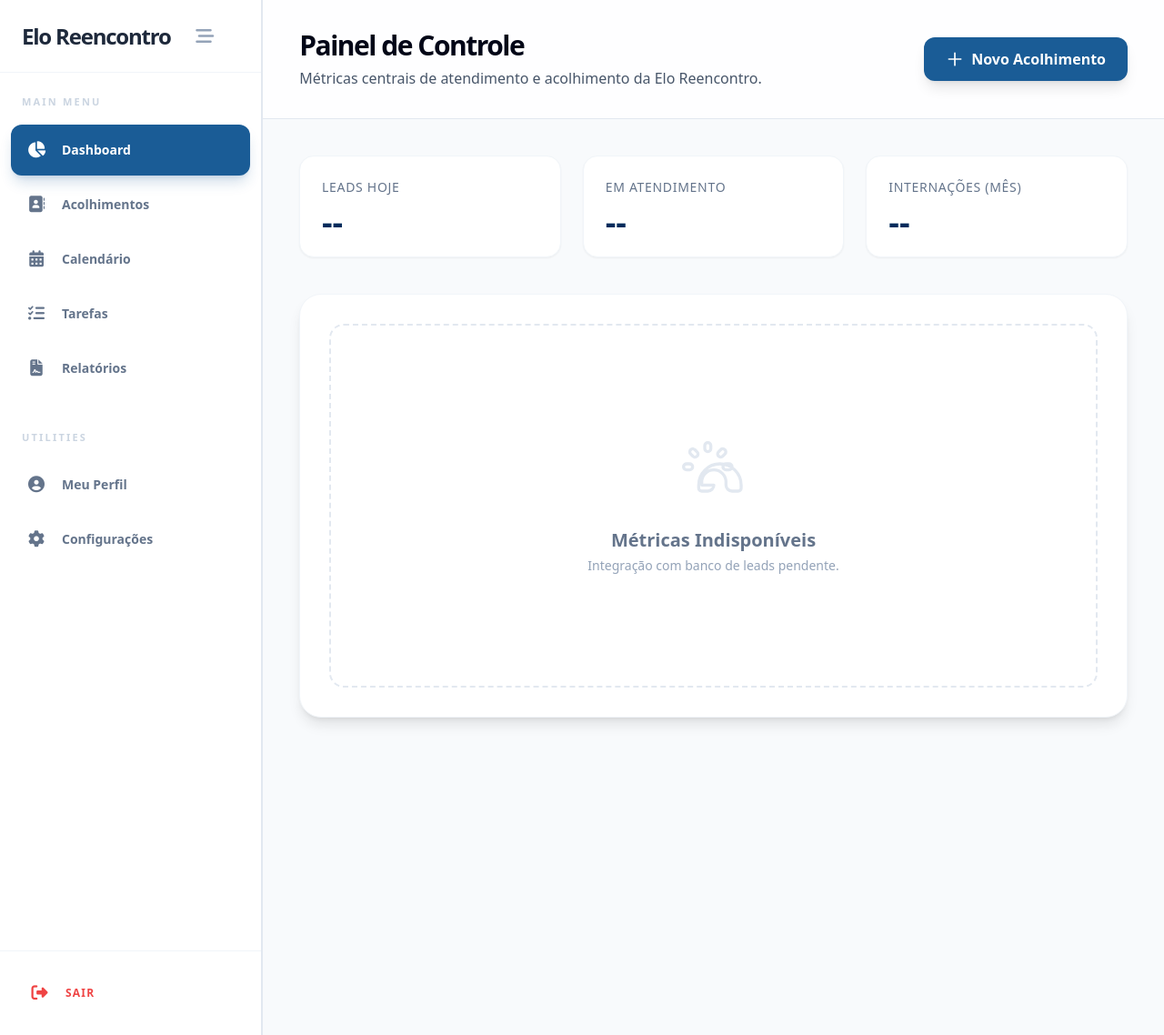
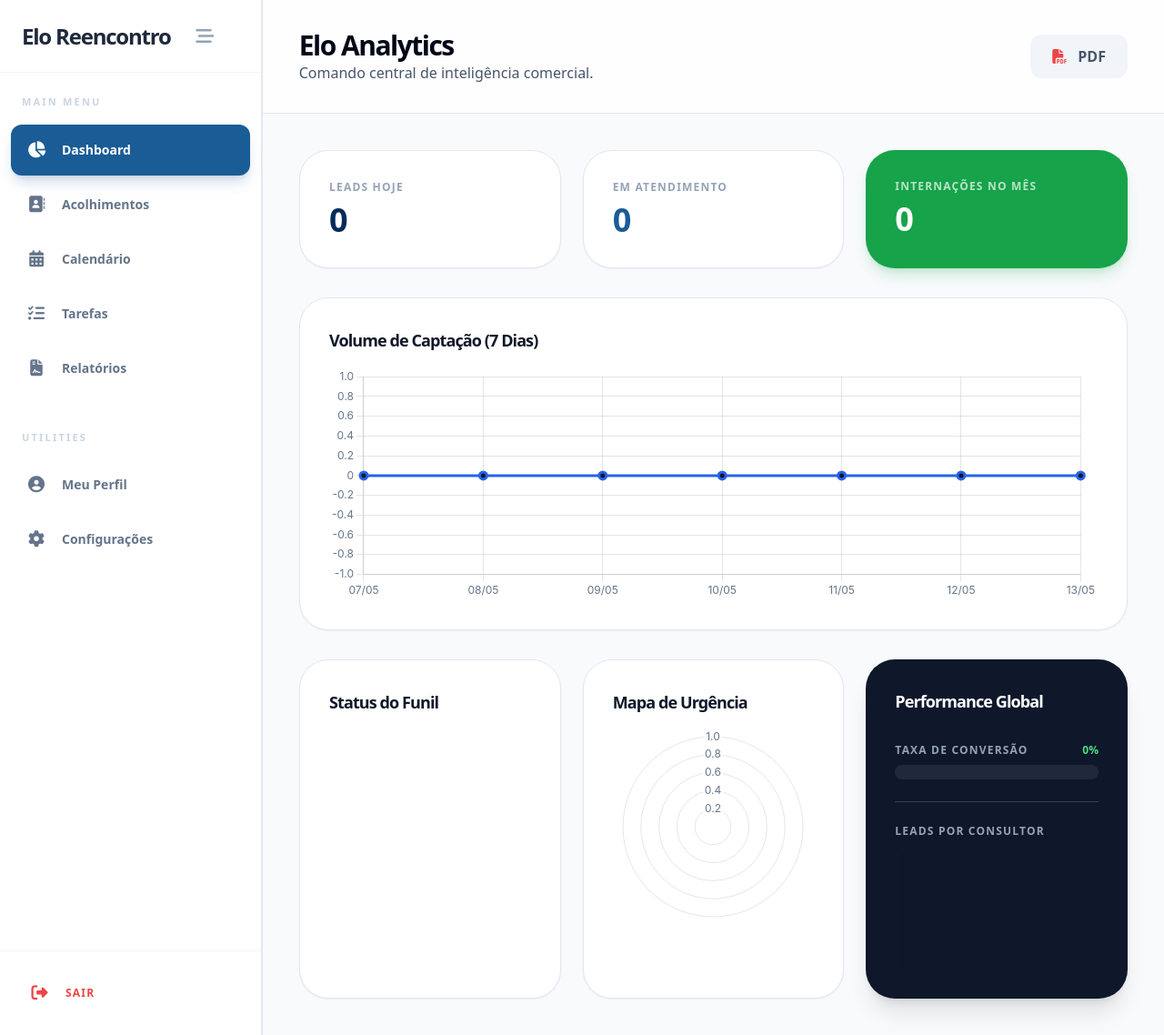
Before and after one commit to guibatist/elo-reencontro-crm, a Flask app: page /workbench/dashboard in a window 1280 px wide. Shown: the whole page at 91% size. Run offline with Flask 3, Linux system fonts and the light colour scheme; the visitor is signed in with stand-in values (Sample User, id 1); data that the repository does not hold is empty; a map, chart or similar area stays blank; some libraries are stand-ins or nearby versions.

Commit message:
feat: dashboard de B.I. completo com 5 métricas e exportação PDF

```diff
--- a/app.py
+++ b/app.py
@@ -4,9 +4,9 @@ from flask_sqlalchemy import SQLAlchemy
 from flask_login import LoginManager, UserMixin, login_user, login_required, logout_user, current_user
 from werkzeug.security import check_password_hash
 from dotenv import load_dotenv
-from datetime import datetime
+from datetime import date, datetime, timedelta
 import calendar
-from sqlalchemy import extract
+from sqlalchemy import extract, func
 import io
 import uuid
 import openpyxl
@@ -325,11 +325,65 @@ def login_crm():
 @app.route('/workbench/dashboard')
 @login_required
 def dashboard():
-    # Agora o Dashboard busca dados da nova tabela 'Acolhimento'
-    total_acolhimentos = Acolhimento.query.count()
-    novos = Acolhimento.query.filter_by(status='Novo').count()
+    hoje = date.today()
+    mes_atual = hoje.month
+    ano_atual = hoje.year
 
-    return render_template('crm/dashboard.html', total=total_acolhimentos, novos=novos)
+    # KPIs Básicos (Cartões do Topo)
+    leads_hoje = Acolhimento.query.filter(func.date(Acolhimento.data_inicio) == hoje).count()
+    em_atendimento = Acolhimento.query.filter(~Acolhimento.status.in_(['Internado (Ganho)', 'Perdido'])).count()
+    internacoes_mes = Acolhimento.query.filter(
+        Acolhimento.status == 'Internado (Ganho)',
+        func.extract('month', Acolhimento.data_inicio) == mes_atual,
+        func.extract('year', Acolhimento.data_inicio) == ano_atual
+    ).count()
+
+    # B.I. 1: Linha do Tempo (Últimos 7 dias)
+    datas_timeline = []
+    dados_timeline = []
+    for i in range(6, -1, -1):
+        d = hoje - timedelta(days=i)
+        datas_timeline.append(d.strftime('%d/%m'))
+        # Conta leads exatos daquele dia
+        count_dia = Acolhimento.query.filter(func.date(Acolhimento.data_inicio) == d).count()
+        dados_timeline.append(count_dia)
+
+    # B.I. 2: Funil de Status
+    status_counts = db.session.query(Acolhimento.status, func.count(Acolhimento.id)).group_by(Acolhimento.status).all()
+    labels_funil = [str(s[0]) if s[0] else "Sem Status" for s in status_counts]
+    dados_funil = [int(s[1]) for s in status_counts]
+
+    # B.I. 3: Mapa de Urgência
+    urgencia_counts = db.session.query(Acolhimento.urgencia, func.count(Acolhimento.id)).group_by(Acolhimento.urgencia).all()
+    labels_urgencia = [str(u[0]) if u[0] else "N/A" for u in urgencia_counts]
+    dados_urgencia = [int(u[1]) for u in urgencia_counts]
+
+    # B.I. 4: Performance por Consultor
+    consultores_raw = db.session.query(Acolhimento.usuario_id, func.count(Acolhimento.id)).group_by(Acolhimento.usuario_id).all()
+    labels_consultor = []
+    dados_consultor = []
+    for uid, count in consultores_raw:
+        if uid:
+            user = db.session.get(Usuario, uid)
+            labels_consultor.append(user.nome.split()[0] if user else "Sistema")
+        else:
+            labels_consultor.append("Site Público")
+        dados_consultor.append(int(count))
+
+    # B.I. 5: Taxa de Conversão Global
+    total_historico = Acolhimento.query.count()
+    total_ganhos = Acolhimento.query.filter_by(status='Internado (Ganho)').count()
+    taxa_conversao = int((total_ganhos / total_historico * 100)) if total_historico > 0 else 0
+
+    return render_template(
+        'crm/dashboard.html',
+        leads_hoje=leads_hoje, em_atendimento=em_atendimento, internacoes_mes=internacoes_mes,
+        datas_timeline=datas_timeline, dados_timeline=dados_timeline,
+        labels_funil=labels_funil, dados_funil=dados_funil,
+        labels_urgencia=labels_urgencia, dados_urgencia=dados_urgencia,
+        labels_consultor=labels_consultor, dados_consultor=dados_consultor,
+        taxa_conversao=taxa_conversao
+    )
 
 @app.route('/workbench/pacientes')
 @login_required
--- a/templates/crm/dashboard.html
+++ b/templates/crm/dashboard.html
@@ -1,45 +1,161 @@
 {% extends 'crm/base.html' %}
-
 {% block title %}Dashboard | Elo Workbench{% endblock %}
 
 {% block content %}
-<header class="bg-white/80 backdrop-blur-sm border-b border-slate-200 px-10 py-8 sticky top-0 z-10">
-    <div class="flex items-center justify-between gap-6">
+<script src="https://cdn.jsdelivr.net/npm/chart.js"></script>
+<script src="https://cdnjs.cloudflare.com/ajax/libs/html2pdf.js/0.10.1/html2pdf.bundle.min.js"></script>
+
+<div id="dashboard-content" class="bg-slate-50 min-h-screen">
+    <header class="bg-white/80 backdrop-blur-sm border-b border-slate-200 px-10 py-8 sticky top-0 z-10 flex items-center justify-between">
         <div>
-            <h1 class="text-3xl font-black text-slate-950 tracking-tighter">Painel de Controle</h1>
-            <p class="text-base text-slate-600 mt-1.5">Métricas centrais de atendimento e acolhimento da Elo Reencontro.</p>
+            <h1 class="text-3xl font-black text-slate-950 tracking-tighter">Elo Analytics</h1>
+            <p class="text-base text-slate-600">Comando central de inteligência comercial.</p>
         </div>
-
-        <button @click="openModal = true" class="bg-elo-blue text-white px-6 py-3 rounded-xl font-bold hover:bg-elo-navy transition flex items-center gap-2 shadow-lg">
-            <svg class="w-5 h-5" fill="none" stroke="currentColor" viewBox="0 0 24 24"><path stroke-linecap="round" stroke-linejoin="round" stroke-width="2" d="M12 4v16m8-8H4"></path></svg>
-            Novo Acolhimento
+        <div class="flex items-center gap-4 html2pdf__empty">
+            <button onclick="exportarPDF()" class="bg-slate-100 text-slate-600 px-6 py-3 rounded-xl font-bold hover:bg-slate-200 transition">
+                <i class="fa-solid fa-file-pdf text-red-500 mr-2"></i> PDF
             </button>
         </div>
     </header>
 
-<div class="p-10 space-y-10">
+    <div class="p-10 space-y-8">
 
         <div class="grid grid-cols-3 gap-6">
-        <div class="bg-white p-6 rounded-2xl shadow-sm border border-slate-100 h-28">
-            <p class="text-sm font-medium text-slate-500 uppercase tracking-wider">Leads Hoje</p>
-            <p class="text-4xl font-black text-elo-navy mt-2">--</p>
+            <div class="bg-white p-8 rounded-[2rem] shadow-sm border border-slate-200">
+                <p class="text-xs font-black text-slate-400 uppercase tracking-widest">Leads Hoje</p>
+                <p class="text-4xl font-black text-elo-navy mt-2">{{ leads_hoje }}</p>
             </div>
-        <div class="bg-white p-6 rounded-2xl shadow-sm border border-slate-100 h-28">
-            <p class="text-sm font-medium text-slate-500 uppercase tracking-wider">Em Atendimento</p>
-            <p class="text-4xl font-black text-elo-navy mt-2">--</p>
+            <div class="bg-white p-8 rounded-[2rem] shadow-sm border border-slate-200">
+                <p class="text-xs font-black text-slate-400 uppercase tracking-widest">Em Atendimento</p>
+                <p class="text-4xl font-black text-elo-blue mt-2">{{ em_atendimento }}</p>
             </div>
-        <div class="bg-white p-6 rounded-2xl shadow-sm border border-slate-100 h-28">
-            <p class="text-sm font-medium text-slate-500 uppercase tracking-wider">Internações (Mês)</p>
-            <p class="text-4xl font-black text-elo-navy mt-2">--</p>
+            <div class="bg-green-600 p-8 rounded-[2rem] shadow-lg shadow-green-600/20 text-white">
+                <p class="text-xs font-black text-white/70 uppercase tracking-widest">Internações no Mês</p>
+                <p class="text-4xl font-black mt-2">{{ internacoes_mes }}</p>
             </div>
         </div>
 
-    <div class="bg-white p-8 rounded-3xl shadow-lg border border-slate-100">
-        <div class="h-[400px] flex flex-col items-center justify-center text-slate-400 border-2 border-dashed border-slate-200 rounded-2xl">
-            <svg class="w-20 h-20 mb-5 text-slate-200" fill="none" stroke="currentColor" viewBox="0 0 24 24"><path stroke-linecap="round" stroke-linejoin="round" stroke-width="1" d="M11 3a1 1 0 10-2 0v1a1 1 0 102 0V3zM15.657 5.757a1 1 0 00-1.414-1.414l-.707.707a1 1 0 001.414 1.414l.707-.707zM18 10a1 1 0 01-1 1h-1a1 1 0 110-2h1a1 1 0 011 1zM5.05 6.464A1 1 0 106.464 5.05l-.707-.707a1 1 0 00-1.414 1.414l.707.707zM5 10a1 1 0 01-1 1H3a1 1 0 110-2h1a1 1 0 011 1zM8 16v-1a4 4 0 018 0v1a2 2 0 002 2h2a1 1 0 001-1v-1a7 7 0 00-14 0v1a1 1 0 001 1h2a2 2 0 002-2z"></path></svg>
-            <p class="text-xl font-bold text-slate-500">Métricas Indisponíveis</p>
-            <p class="text-sm mt-1">Integração com banco de leads pendente.</p>
+        <div class="bg-white p-8 rounded-[2rem] shadow-sm border border-slate-200">
+            <h2 class="text-lg font-black text-slate-900 tracking-tighter mb-4">Volume de Captação (7 Dias)</h2>
+            <div class="h-64 w-full">
+                <canvas id="graficoTimeline"></canvas>
+            </div>
+        </div>
+
+        <div class="grid grid-cols-3 gap-6">
+
+            <div class="bg-white p-8 rounded-[2rem] shadow-sm border border-slate-200">
+                <h2 class="text-lg font-black text-slate-900 tracking-tighter mb-4">Status do Funil</h2>
+                <div class="h-56 relative"><canvas id="graficoFunil"></canvas></div>
+            </div>
+
+            <div class="bg-white p-8 rounded-[2rem] shadow-sm border border-slate-200">
+                <h2 class="text-lg font-black text-slate-900 tracking-tighter mb-4">Mapa de Urgência</h2>
+                <div class="h-56 relative"><canvas id="graficoUrgencia"></canvas></div>
+            </div>
+
+            <div class="bg-slate-900 p-8 rounded-[2rem] shadow-xl text-white flex flex-col justify-between">
+                <div>
+                    <h2 class="text-lg font-black tracking-tighter">Performance Global</h2>
+
+                    <div class="mt-8">
+                        <div class="flex justify-between text-xs font-bold mb-2">
+                            <span class="text-slate-400 uppercase tracking-widest">Taxa de Conversão</span>
+                            <span class="text-green-400">{{ taxa_conversao }}%</span>
+                        </div>
+                        <div class="w-full bg-slate-800 rounded-full h-4">
+                            <div class="bg-green-400 h-4 rounded-full transition-all" style="width: {{ taxa_conversao }}%"></div>
                         </div>
                     </div>
                 </div>
+
+                <div class="mt-6 border-t border-slate-700 pt-6">
+                    <h2 class="text-xs font-black text-slate-400 uppercase tracking-widest mb-4">Leads por Consultor</h2>
+                    <div class="h-32 relative"><canvas id="graficoConsultor"></canvas></div>
+                </div>
+            </div>
+
+        </div>
+    </div>
+</div>
+
+<script>
+    // Configurações Globais do Chart.js para ficar com cara de B.I. Premium
+    Chart.defaults.font.family = "'Inter', sans-serif";
+    Chart.defaults.color = '#64748B'; // slate-500
+
+    // 1. Linha do Tempo
+    new Chart(document.getElementById('graficoTimeline').getContext('2d'), {
+        type: 'line',
+        data: {
+            labels: {{ datas_timeline | safe }},
+            datasets: [{
+                label: 'Novos Acolhimentos',
+                data: {{ dados_timeline | safe }},
+                borderColor: '#2563EB', // elo-blue
+                backgroundColor: 'rgba(37, 99, 235, 0.1)',
+                borderWidth: 3,
+                tension: 0.4, // Curva suave
+                fill: true,
+                pointBackgroundColor: '#0F172A',
+                pointRadius: 4
+            }]
+        },
+        options: { responsive: true, maintainAspectRatio: false, plugins: { legend: { display: false } } }
+    });
+
+    // 2. Gráfico de Funil
+    new Chart(document.getElementById('graficoFunil').getContext('2d'), {
+        type: 'doughnut',
+        data: {
+            labels: {{ labels_funil | safe }},
+            datasets: [{
+                data: {{ dados_funil | safe }},
+                backgroundColor: ['#0F172A', '#2563EB', '#3B82F6', '#10B981', '#EF4444'],
+                borderWidth: 0
+            }]
+        },
+        options: { responsive: true, maintainAspectRatio: false, cutout: '70%', plugins: { legend: { position: 'bottom' } } }
+    });
+
+    // 3. Gráfico Polar (Urgência)
+    new Chart(document.getElementById('graficoUrgencia').getContext('2d'), {
+        type: 'polarArea',
+        data: {
+            labels: {{ labels_urgencia | safe }},
+            datasets: [{
+                data: {{ dados_urgencia | safe }},
+                backgroundColor: ['rgba(239, 68, 68, 0.8)', 'rgba(245, 158, 11, 0.8)', 'rgba(59, 130, 246, 0.8)']
+            }]
+        },
+        options: { responsive: true, maintainAspectRatio: false, plugins: { legend: { position: 'bottom' } } }
+    });
+
+    // 4. Gráfico de Barras (Consultores)
+    new Chart(document.getElementById('graficoConsultor').getContext('2d'), {
+        type: 'bar',
+        data: {
+            labels: {{ labels_consultor | safe }},
+            datasets: [{
+                data: {{ dados_consultor | safe }},
+                backgroundColor: '#3B82F6',
+                borderRadius: 4
+            }]
+        },
+        options: {
+            responsive: true, maintainAspectRatio: false,
+            indexAxis: 'y', // Barras Horizontais
+            plugins: { legend: { display: false } },
+            scales: { x: { display: false }, y: { ticks: { color: '#94A3B8' }, grid: { display: false } } }
+        }
+    });
+
+    // PDF
+    function exportarPDF() {
+        const element = document.getElementById('dashboard-content');
+        const botoes = document.querySelector('.html2pdf__empty');
+        botoes.style.display = 'none';
+        html2pdf().set({ margin: 0.2, filename: 'Analytics.pdf', jsPDF: { format: 'a4', orientation: 'landscape' } }).from(element).save().then(() => botoes.style.display = 'flex');
+    }
+</script>
 {% endblock %}
```
Lines whose indentation alone changed are shown as unchanged.
